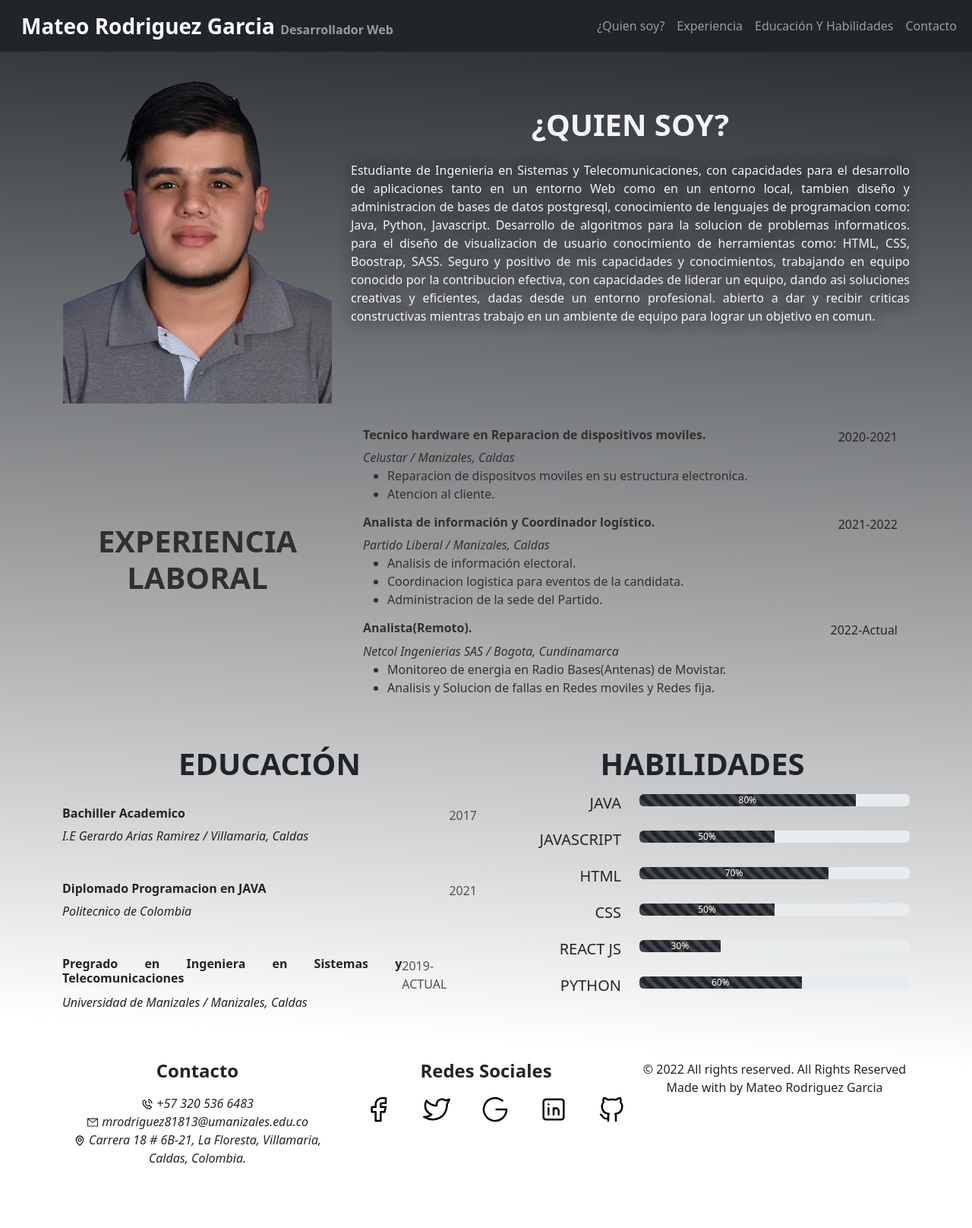
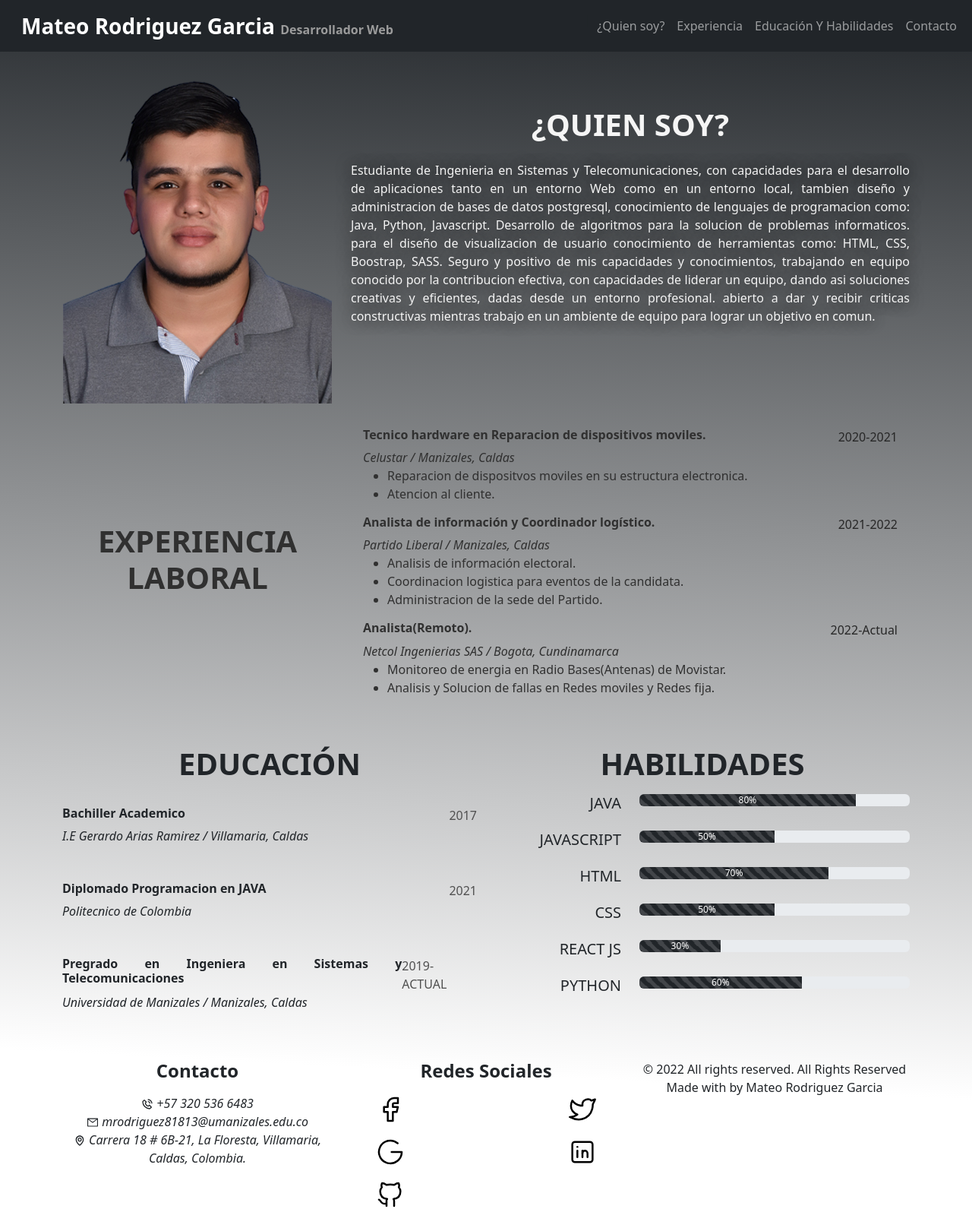
Before and after one commit to Mateo1310/curriculum-vitae-react, a React (Create React App) app: page / in a window 1280 px wide. Shown: the whole page at 76% size. Before the commit the page ends 1568 px from the top, so only its background shows below. Built offline with nearby package versions, Linux system fonts and the light colour scheme.

Commit message:
Cambios en contact

```diff
--- a/src/components/contact/styles/index.css
+++ b/src/components/contact/styles/index.css
@@ -5,7 +5,3 @@
 .rights-reserved {
     text-align: center;
 }
-
-.icon-social {
-    width: 40px;
-}
```
